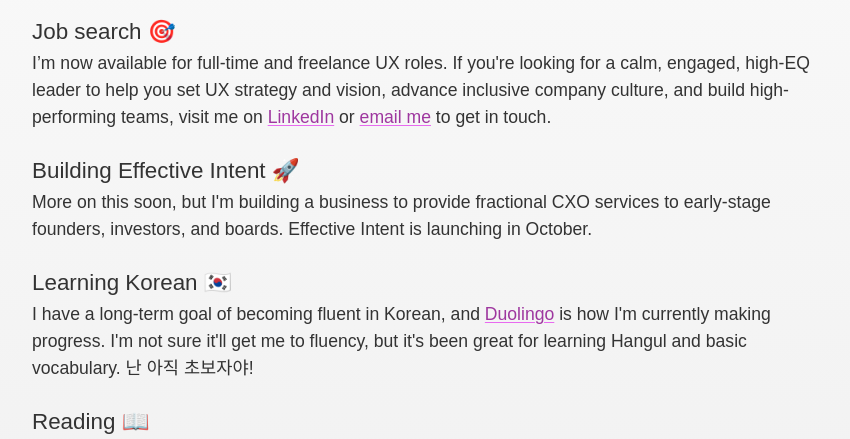
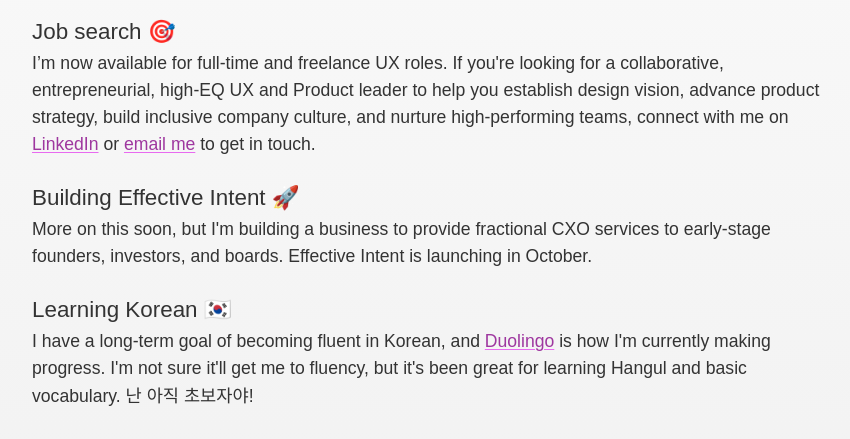
Before and after one commit to bradlau/bradlau.info, a plain HTML site: page index.html in a window 1280 px wide. Shown: the part 291-730 px from the top of the page, without its empty margins (8-858 px from the left). Drawn offline with Linux system fonts and the light colour scheme.

Commit message:
Updated Job Search copy

```diff
--- a/index.html
+++ b/index.html
@@ -38,7 +38,7 @@
   <h2>Now</h2>
 
   <h4>Job search 🎯</h4>
-    <p>I’m now available for full-time and freelance UX roles. If you're looking for a calm, engaged, high-EQ leader to help you set UX strategy and vision, advance inclusive company culture, and build high-performing teams, visit me on <a href="https://linkedin.com/in/bradlau/">LinkedIn</a> or <a href="mailto:hello@bradlau.info">email me</a> to get in touch.
+    <p>I’m now available for full-time and freelance UX roles. If you're looking for a collaborative, entrepreneurial, high-EQ UX and Product leader to help you establish design vision, advance product strategy, build inclusive company culture, and nurture high-performing teams, connect with me on <a href="https://linkedin.com/in/bradlau/">LinkedIn</a> or <a href="mailto:hello@bradlau.info">email me</a> to get in touch.
     </p>
 
   <h4>Building Effective Intent 🚀</h4>
```
